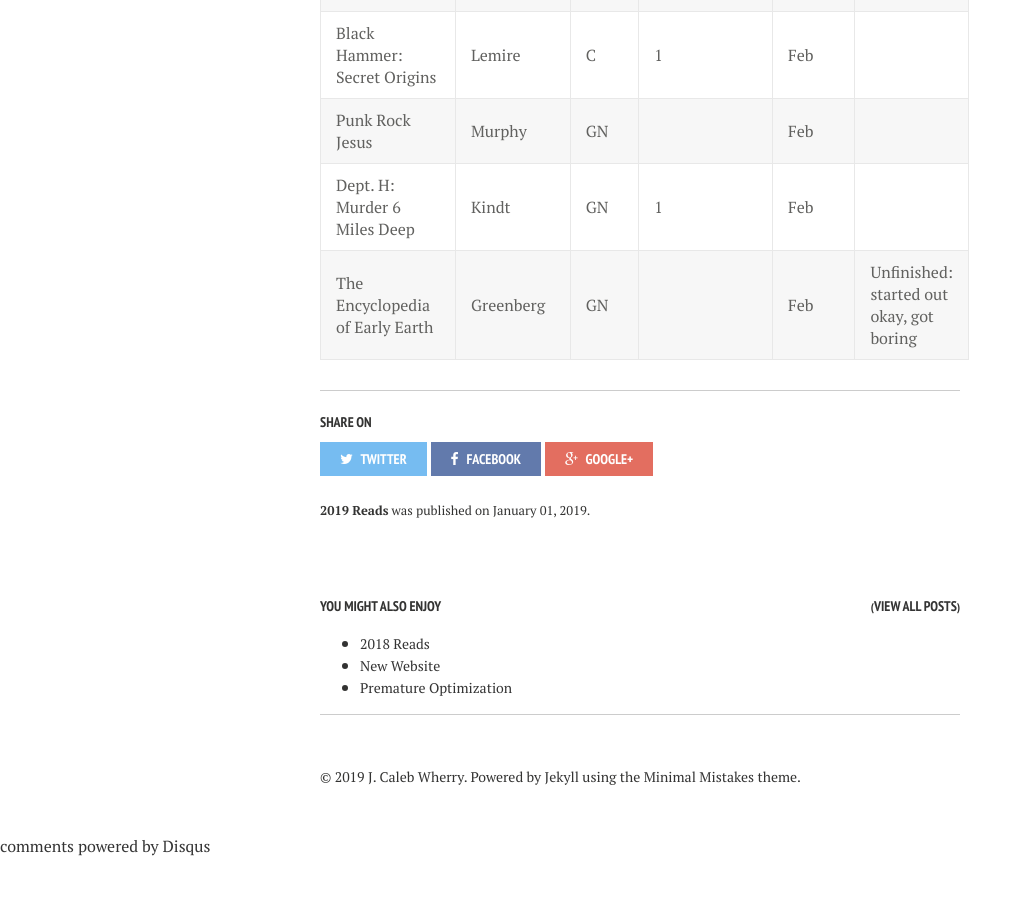
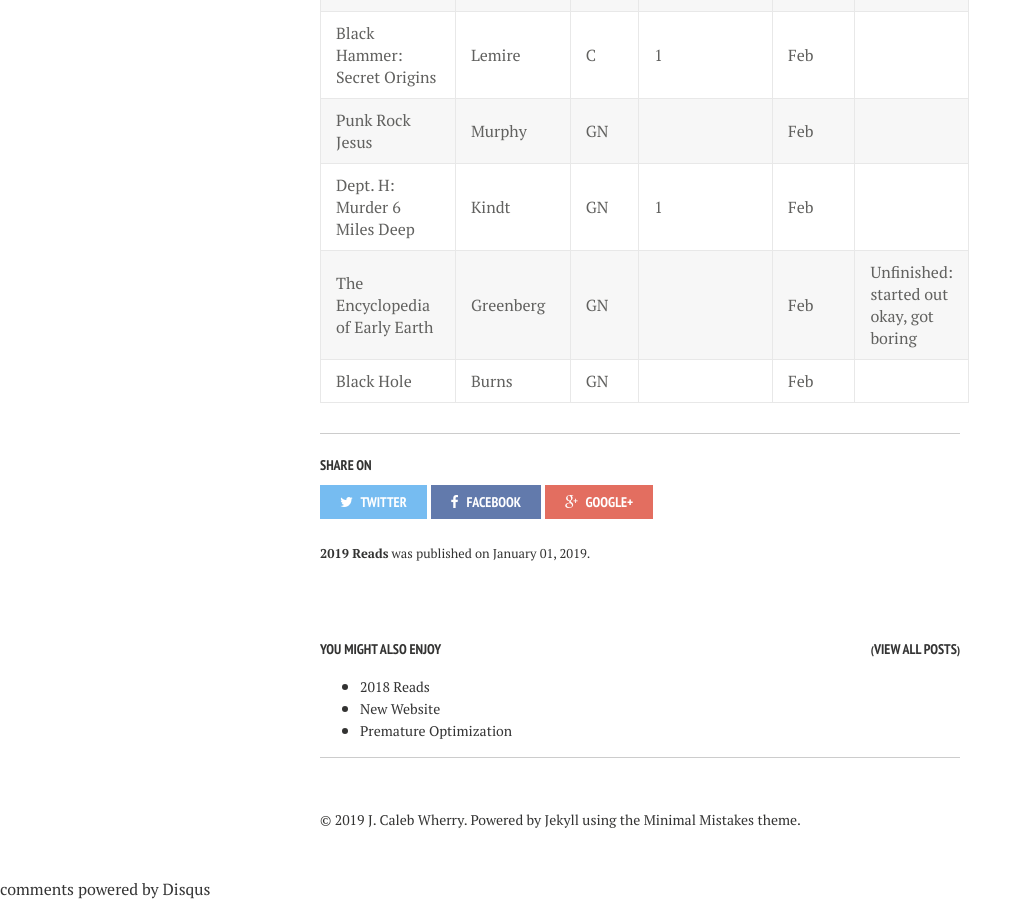
Before and after one commit to calebwherry/calebwherry.github.io, a Jekyll site: the page built from _posts/2019-01-01-2019-Reads.md, in a window 1280 px wide and 900 px high, scrolled down 3171 px. Shown: the whole window, without its empty margins (0-1032 px from the left). Built offline with Jekyll 4.4.1, drawn with Linux system fonts in a browser that asks for light colours; nearby versions of some CDN libraries; comment, search, counter and statistics services are not loaded; before the commit the page ends 4028 px from its top, so only the background shows below that.

Commit message:
Added new 2019 reads.

```diff
--- a/_posts/2019-01-01-2019-Reads.md
+++ b/_posts/2019-01-01-2019-Reads.md
@@ -65,3 +65,4 @@ Note: Under 'Issue/Volume', '#' denotes a single comic issue. Otherwise, it is a
 | Punk Rock Jesus                        | Murphy     | GN    |              | Feb          |                                               |
 | Dept. H: Murder 6 Miles Deep           | Kindt      | GN    | 1            | Feb          |                                               |
 | The Encyclopedia of Early Earth        | Greenberg  | GN    |              | Feb          | Unfinished: started out okay, got boring      |
+| Black Hole                             | Burns      | GN    |              | Feb          |                                               |
```
